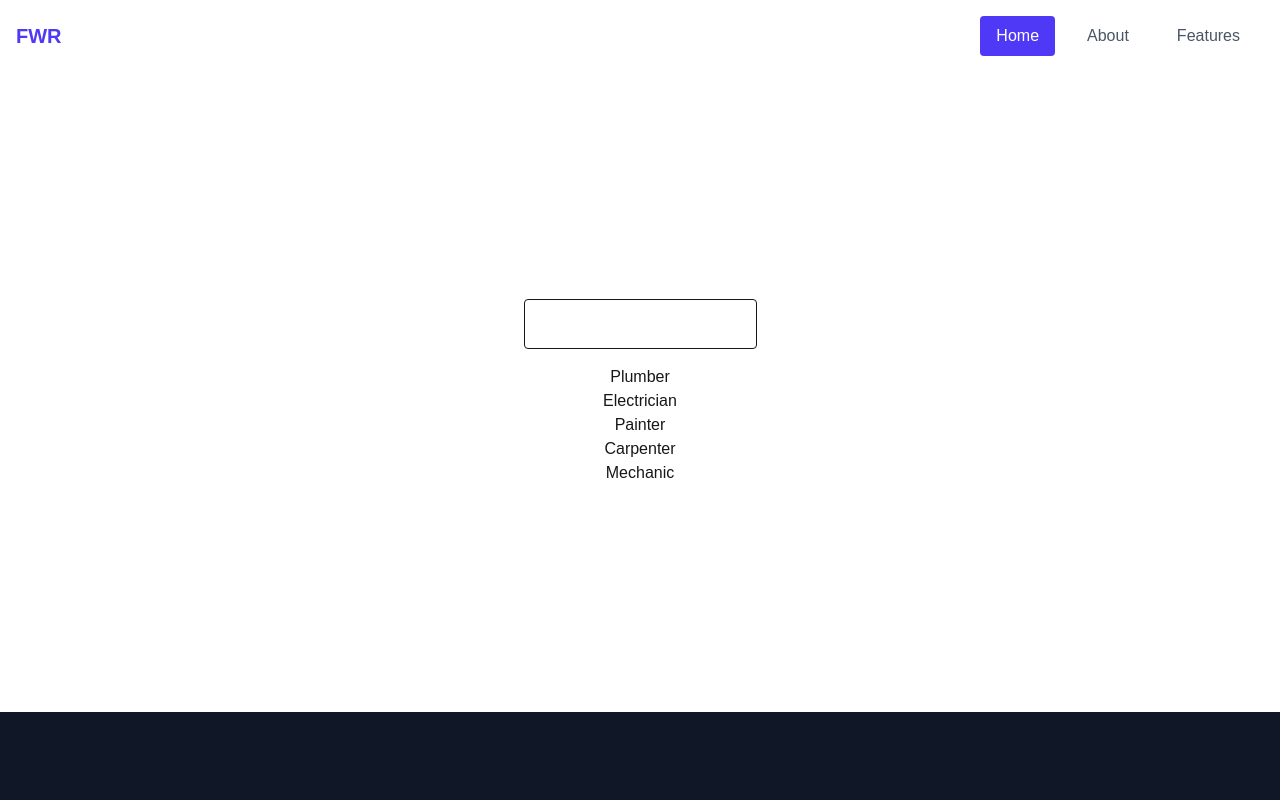
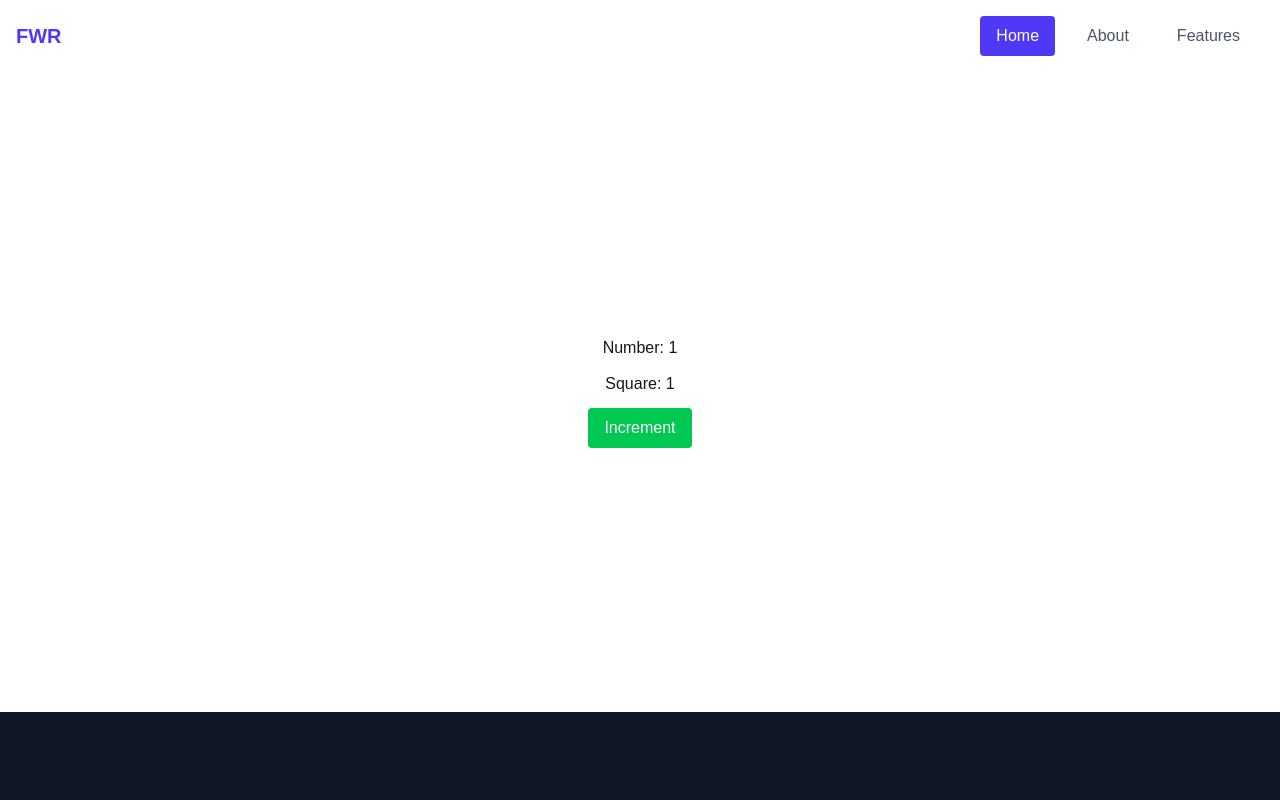
Before and after one commit to abdullahwebdev9176/next-app, a Next.js app: page / in a window 1280 px wide. Shown: the top 800 px of the page. Built offline with nearby package versions, Linux system fonts and the light colour scheme.

Commit message:
contenxt api

```diff
--- /dev/null
+++ b/src/app/components/MemoHook.jsx
@@ -0,0 +1,36 @@
+'use client'
+
+import React, { useCallback, useMemo, useState } from 'react'
+import { useAuth } from '../services/UserContext'
+
+const MemoHook = () => {
+  const [number, setNumber] = useState(1)
+
+  // Value memoize kar raha hai
+  const square = useMemo(() => {
+    console.log('Calculating Square...')
+    return number * number
+  }, [number])
+
+  const user = useAuth()
+
+  console.log(user)
+
+  // Function memoize kar raha hai
+  const increment = useCallback(() => {
+    setNumber(prev => prev + 1)
+  }, [])
+
+  return (
+    <div className='text-center'>
+      <p className='mb-3'>Number: {number}</p>
+      <p className='mb-3'>Square: {square}</p>
+
+      <button className='cursor-pointer rounded py-2 px-4 bg-green-500 text-white' onClick={increment}>
+        Increment
+      </button>
+    </div>
+  )
+}
+
+export default MemoHook
--- a/src/app/page.jsx
+++ b/src/app/page.jsx
@@ -11,6 +11,8 @@ import ControledInputs from "./components/ControledInputs";
 import Form from "./components/Form";
 import Wrapper from "./components/Wrapper";
 import Search from "./components/Search";
+import MemoHook from "./components/MemoHook";
+import { AuthProvider } from "./services/UserContext";
 
 export default function Home() {
 
@@ -37,9 +39,12 @@ export default function Home() {
 
   return (
     <>
+
+    <AuthProvider>
       <Header />
       <main style={{ minHeight: "calc(100vh - 20vh)" }} className="flex items-center justify-center">
-        <Search />
+        <MemoHook />
+        {/* <Search /> */}
         {/* <Wrapper /> */}
         {/* <Form /> */}
         {/* <ControledInputs /> */}
@@ -54,6 +59,8 @@ export default function Home() {
         {/* <MovieCard movies={movies} /> */}
       </main>
       <Footer />
+    </AuthProvider>
+
     </>
   );
 }
--- /dev/null
+++ b/src/app/services/UserContext.jsx
@@ -0,0 +1,21 @@
+
+'use client'
+
+import React, { createContext, useContext } from "react";
+
+const AuthContext = createContext();
+
+export const AuthProvider = ({ children }) => {
+  const user = {
+    name: "Abdullah",
+    email: "abdullah@gmail.com",
+  };
+
+  return (
+    <AuthContext.Provider value={user}>
+      {children}
+    </AuthContext.Provider>
+  );
+};
+
+export const useAuth = () => useContext(AuthContext);
```
